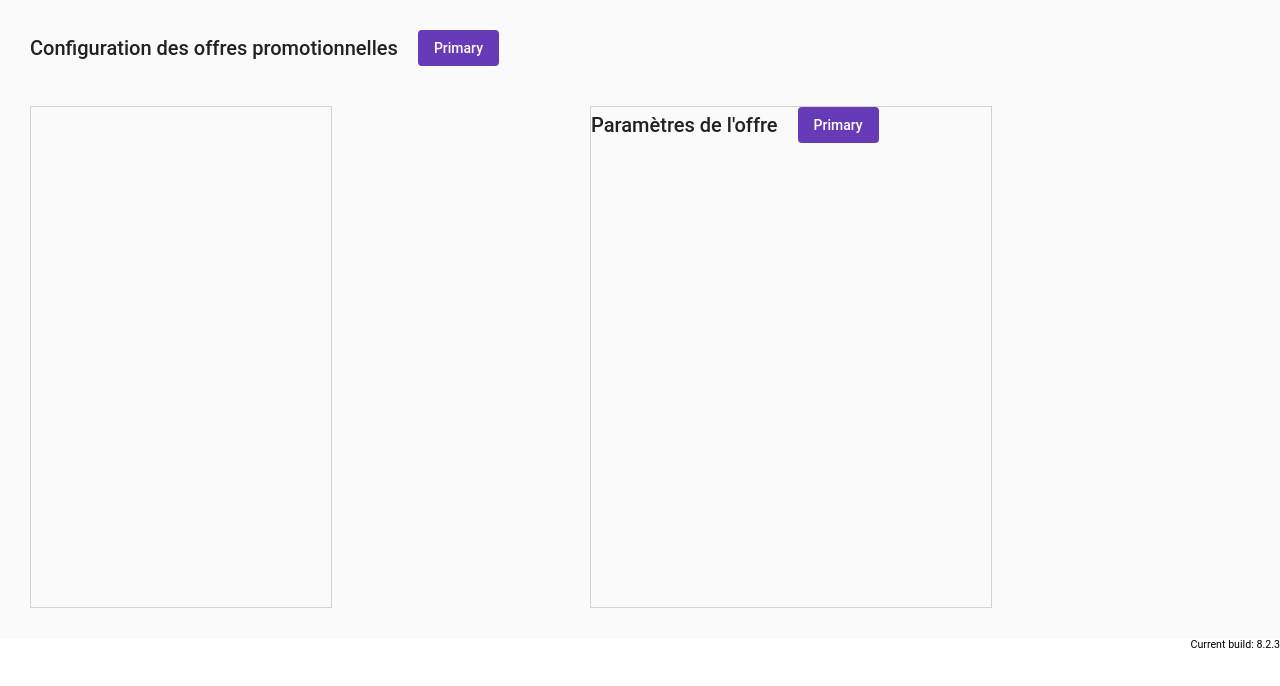
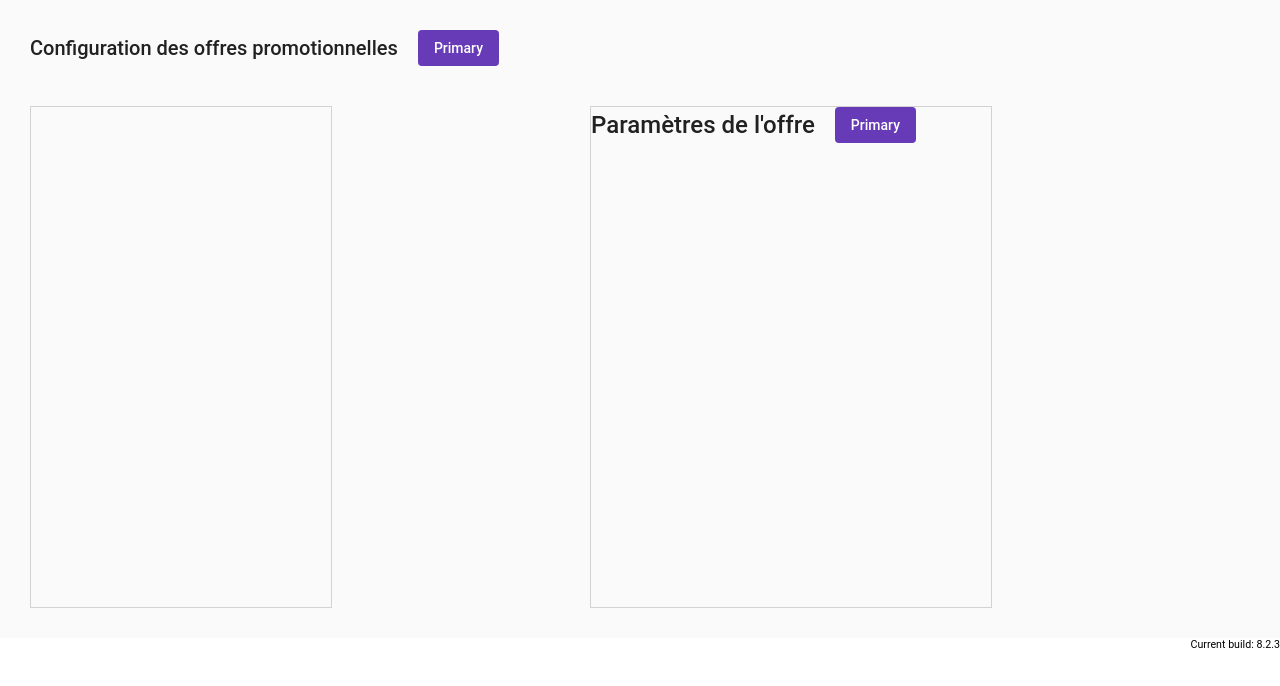
Before and after one commit to emilletpharma/Coupon, an Angular app: page / in a window 1280 px wide. Shown: the top 686 px of the page. Built offline with nearby package versions, Linux system fonts and the light colour scheme.

Commit message:
1 file modified

```diff
--- a/src/app/form-field-overview-example.scss
+++ b/src/app/form-field-overview-example.scss
@@ -29,8 +29,13 @@
         border: solid 1px rgba(0, 0, 0, 0.16);
 
         .header {
-          .title {}
+          display: flex;
+          flex-direction: row;
+          align-items: center;
+          align-content: space-between;
+          .title {
           font-size: 24px;
+          }
 
 
         }
```
